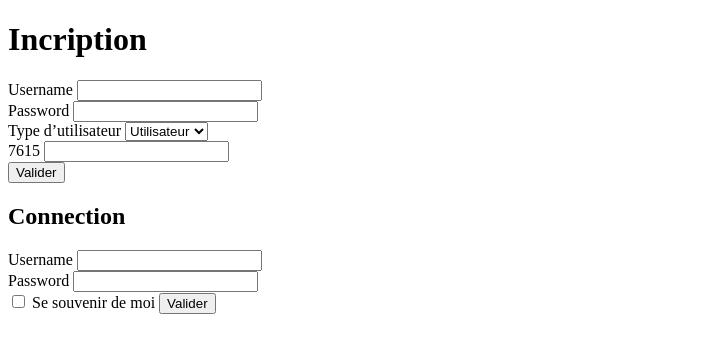
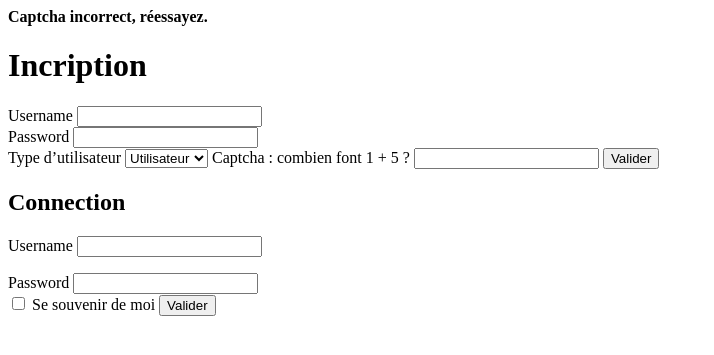
Before and after one commit to Shalzi123/Projet-Web, a PHP site: page / in a window 1280 px wide. Shown: the top 355 px of the page, without its empty margins (0-714 px from the left). Run offline with PHP 8.4, Linux system fonts and the light colour scheme.

Commit message:
fix captcha

```diff
--- a/form_incription_connect.php
+++ b/form_incription_connect.php
@@ -13,9 +13,13 @@ try {
 session_set_cookie_params(10, "/", "", false, true);
 session_start();
 
-$nb1 = rand(1, 9);
-$nb2 = rand(1, 9);
-$_SESSION['captcha_answer'] = $nb1 + $nb2;
+
+if (!isset($_SESSION['captcha_operation_display'])) {
+    $nb1 = rand(1, 9);
+    $nb2 = rand(1, 9);
+    $_SESSION['captcha_result'] = $nb1 + $nb2;
+    $_SESSION['captcha_operation_display'] = "$nb1 + $nb2";
+}
 
 if (!isset($_SESSION['username']) && isset($_COOKIE['remember_token'])) {
 
@@ -35,7 +39,14 @@ if (!isset($_SESSION['username']) && isset($_COOKIE['remember_token'])) {
     }
 }
 
-if (isset($_POST['register'])) {
+function verify_captcha($answer) {
+    return isset($_SESSION['captcha_result']) && (int)$answer === $_SESSION['captcha_result'];
+}
+
+if (!isset($_POST['captcha_answer']) || !verify_captcha($_POST['captcha_answer'])) {
+    echo "<b>Captcha incorrect, réessayez.</b>";
+} else {
+    if (isset($_POST['register'])) {
     if (!empty($_POST['username']) && !empty($_POST['password'])) {
         $sth = $dbh->prepare("SELECT COUNT(*) FROM sql_utilisateur WHERE username = :username");
         $sth->execute(['username' => $_POST['username']]);
@@ -51,11 +62,13 @@ if (isset($_POST['register'])) {
                 'role' => 'user'
             ]);
             echo "<b>Inscription validée</b>";
+            unset($_SESSION['captcha_result'], $_SESSION['captcha_operation_display']);
         }
     }
 }
+}
 
-if (isset($_POST['connect'])) {
+    if (isset($_POST['connect'])) {
     $stmt = $dbh->prepare("SELECT * FROM sql_utilisateur WHERE username = :username");
     $stmt->execute(['username' => $_POST['username']]);
     $user = $stmt->fetch(PDO::FETCH_ASSOC);
@@ -94,6 +107,7 @@ if (isset($_POST['connect'])) {
     }
 }
 
+
 if (isset($_GET['logout'])) {
     if (isset($_SESSION['username'])) {
         $stmt = $dbh->prepare("UPDATE sql_utilisateur SET remember_token = NULL WHERE username = :username");
--- a/index.php
+++ b/index.php
@@ -1,4 +1,7 @@
+<?php
+require 'form_incription_connect.php';
 
+?>
 <!DOCTYPE html>
 <html lang="en">
 <head>
@@ -26,17 +29,12 @@
                 <option value="entreprise">Entreprise</option>
                 <option value="ecole">École</option>
             </select>
-<?php
-$captchavalue = rand(1000,9999);
-?>
-</div>
-
-<div>
-        <label for=""><?php echo $captchavalue ?></label>
-        <input type="captcha" name="captcha">
+            <label for="captcha_answer">
+                Captcha : combien font <?= $_SESSION['captcha_operation_display']; ?> ?
+            </label>
+            <input type="number" name="captcha_answer" required>
 
 
-        </div>
 
         <input type="submit" value="Valider" name="register">
     </form>
```
